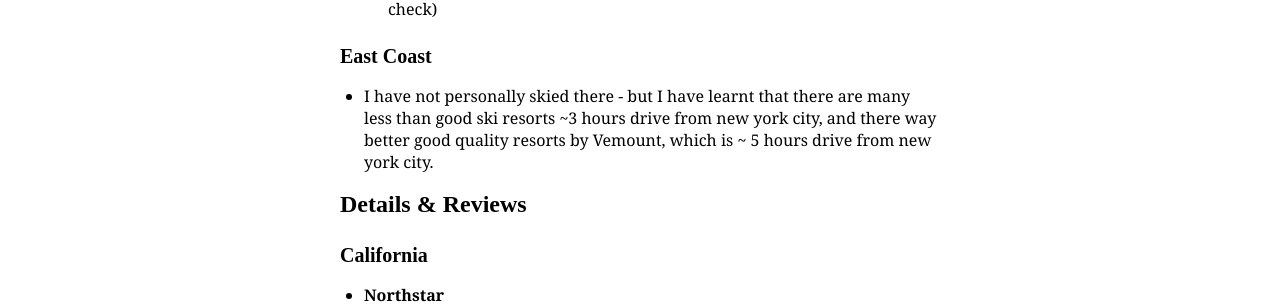
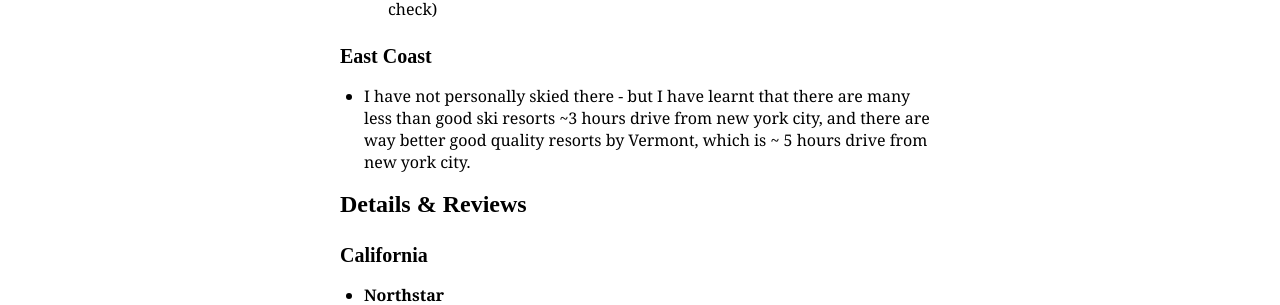
Before and after one commit to 10000TB/10000TB.github.io, a Jekyll site: the page built from _posts/2019-11-27-new-season-coming-get-ready.md, in a window 1280 px wide and 900 px high, scrolled down 1302 px. Shown: the part 175-480 px from the top of the window. Built offline with Jekyll 4.4.1, drawn with Linux system fonts in a browser that asks for light colours; nearby versions of some CDN libraries; some web fonts are replaced; comment, search, counter and statistics services are not loaded.

Commit message:
[post - ski resorts] typo fixes.

```diff
--- a/_posts/2019-11-27-new-season-coming-get-ready.md
+++ b/_posts/2019-11-27-new-season-coming-get-ready.md
@@ -47,7 +47,7 @@ weather, traffic, etc are unneglectable, especially when you are planning for a
 
 ### East Coast
 
-* I have not personally skied there - but I have learnt that there are many less than good ski resorts ~3 hours drive from new york city, and there way better good quality resorts by Vemount, which is ~ 5 hours drive from new york city.
+* I have not personally skied there - but I have learnt that there are many less than good ski resorts ~3 hours drive from new york city, and there are way better good quality resorts by Vermont, which is ~ 5 hours drive from new york city.
 
 
 ## Details & Reviews
```
